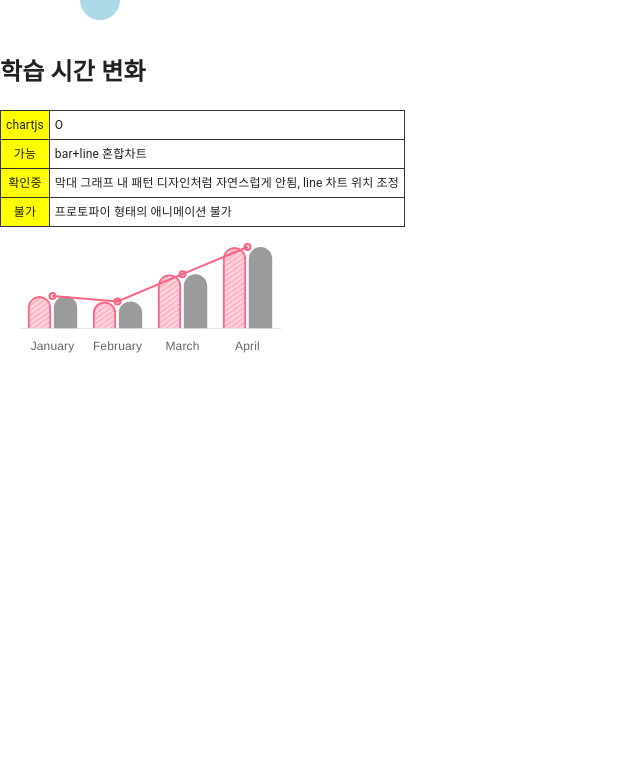
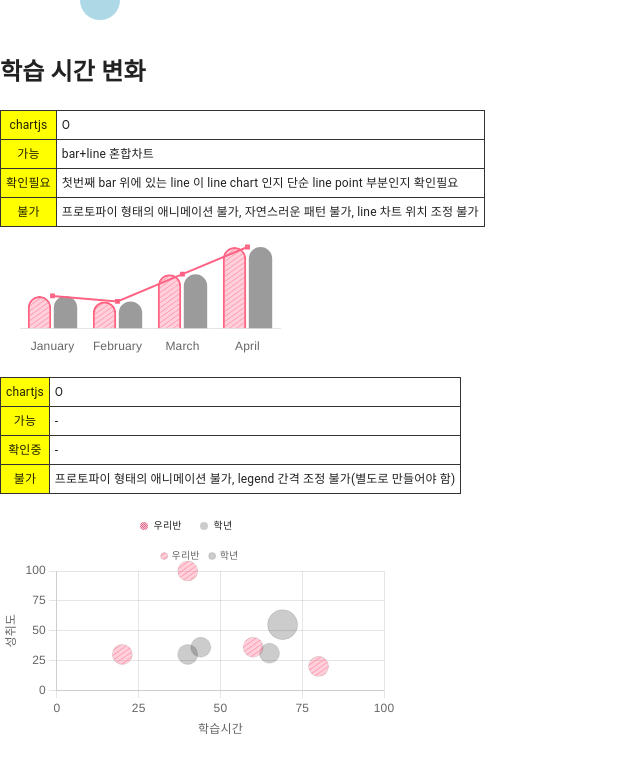
Before and after one commit to rightbrainLIB/miraeN_function_test, a React (Vite) app: page /miraeN_function_test/t1 in a window 1280 px wide. Shown: the part 1190-1962 px from the top of the page, without its empty margins (0-640 px from the left). Before the commit the page ends 1567 px from the top, so only its background shows below. Built offline with nearby package versions, Linux system fonts and the light colour scheme.

Commit message:
[수정] 선생님 차트 수정중

```diff
--- a/src/pages/T1.tsx
+++ b/src/pages/T1.tsx
@@ -30,7 +30,7 @@ import {
   Tooltip,
   Legend,
 } from "chart.js";
-import { Bar, Chart } from "react-chartjs-2";
+import { Bar, Chart, Bubble } from "react-chartjs-2";
 import annotationPlugin from "chartjs-plugin-annotation";
 
 ChartJS.register(
@@ -283,6 +283,9 @@ function T1() {
         borderWidth: 2,
         fill: false,
         data: [60, 50, 100, 150],
+        pointStyle: "rect",
+        pointRadius: 2,
+        pointHoverRadius: 2,
       },
       {
         type: "bar" as const,
@@ -299,6 +302,98 @@ function T1() {
         borderRadius: 50,
         backgroundColor: "rgb(155, 155, 155)",
         data: [60, 50, 100, 150],
+      },
+    ],
+  };
+
+  const options03 = {
+    plugins: {
+      legend: {
+        labels: {
+          usePointStyle: true,
+          boxWidth: 5,
+          boxHeight: 5,
+          font: {
+            size: 10,
+          },
+        },
+      },
+    },
+    scales: {
+      x: {
+        title: {
+          display: true,
+          text: "학습시간",
+        },
+        ticks: {
+          stepSize: 25,
+        },
+      },
+      y: {
+        title: {
+          display: true,
+          text: "성취도",
+        },
+        ticks: {
+          stepSize: 25,
+        },
+      },
+    },
+  };
+
+  const data03 = {
+    datasets: [
+      {
+        label: "우리반",
+        data: [
+          {
+            x: 20,
+            y: 30,
+            r: 10,
+          },
+          {
+            x: 40,
+            y: 100,
+            r: 10,
+          },
+          {
+            x: 60,
+            y: 36,
+            r: 10,
+          },
+          {
+            x: 80,
+            y: 20,
+            r: 10,
+          },
+        ],
+        backgroundColor: pattern,
+      },
+      {
+        label: "학년",
+        data: [
+          {
+            x: 69,
+            y: 55,
+            r: 15,
+          },
+          {
+            x: 40,
+            y: 30,
+            r: 10,
+          },
+          {
+            x: 44,
+            y: 36,
+            r: 10,
+          },
+          {
+            x: 65,
+            y: 31,
+            r: 10,
+          },
+        ],
+        backgroundColor: "rgba(0, 0, 0, 0.2)",
       },
     ],
   };
@@ -427,11 +522,11 @@ function T1() {
           </tr>
           <tr>
             <th>가능</th>
-            <td>grid, scales y축 안보이게 가능, annotations 라인추가</td>
+            <td>grid, scales y축 안보이게 가능</td>
           </tr>
           <tr>
             <th>확인중</th>
-            <td>가운데 라인 애니메이션 확인 중</td>
+            <td>annotations 라인추가</td>
           </tr>
           <tr>
             <th>불가</th>
@@ -529,21 +624,95 @@ function T1() {
             <td>bar+line 혼합차트</td>
           </tr>
           <tr>
-            <th>확인중</th>
+            <th>확인필요</th>
             <td>
-              막대 그래프 내 패턴 디자인처럼 자연스럽게 안됨, line 차트 위치
-              조정
+              첫번째 bar 위에 있는 line 이 line chart 인지 단순 line point
+              부분인지 확인필요
             </td>
           </tr>
           <tr>
             <th>불가</th>
-            <td>프로토파이 형태의 애니메이션 불가</td>
+            <td>
+              프로토파이 형태의 애니메이션 불가, 자연스러운 패턴 불가, line 차트
+              위치 조정 불가
+            </td>
           </tr>
         </tbody>
       </table>
       <Stack sx={{ width: "300px", display: "flex", flexDirection: "row" }}>
         <Chart type="bar" options={options02} data={data02} ref={chartRef02} />
       </Stack>
+      <table className="info">
+        <tbody>
+          <tr>
+            <th>chartjs</th>
+            <td>O</td>
+          </tr>
+          <tr>
+            <th>가능</th>
+            <td>-</td>
+          </tr>
+          <tr>
+            <th>확인중</th>
+            <td>-</td>
+          </tr>
+          <tr>
+            <th>불가</th>
+            <td>
+              프로토파이 형태의 애니메이션 불가, legend 간격 조정 불가(별도로
+              만들어야 함)
+            </td>
+          </tr>
+        </tbody>
+      </table>
+      <Stack
+        sx={{
+          width: "400px",
+          display: "flex",
+          flexDirection: "colum",
+          marginBottom: 10,
+          marginTop: 2,
+        }}
+      >
+        <List
+          sx={{
+            display: "flex",
+            flexDirection: "row",
+            alignSelf: "center",
+            minWidth: "120px",
+          }}
+        >
+          <ListItem sx={{ padding: 0 }}>
+            <ListItemIcon
+              sx={{
+                marginRight: 0.7,
+                minWidth: "8px",
+                width: "8px",
+                height: "8px",
+                backgroundImage:
+                  "linear-gradient(to bottom right, palevioletred 25%, pink 0, pink 50%, palevioletred 0, palevioletred 75%, pink 0)",
+                backgroundSize: "2px 2px",
+                borderRadius: "50%",
+              }}
+            ></ListItemIcon>
+            <Typography sx={{ fontSize: "10px" }}>우리반</Typography>
+          </ListItem>
+          <ListItem sx={{ padding: 0 }}>
+            <ListItemIcon
+              sx={{
+                marginRight: 0.7,
+                minWidth: "8px",
+                width: "8px",
+                height: "8px",
+                backgroundColor: "rgba(0, 0, 0, .2)",
+                borderRadius: "50%",
+              }}
+            ></ListItemIcon>
+            <Typography sx={{ fontSize: "10px" }}>학년</Typography>
+          </ListItem>
+        </List>
+        <Bubble options={options03} data={data03} />
+      </Stack>
     </>
   );
 }
```
